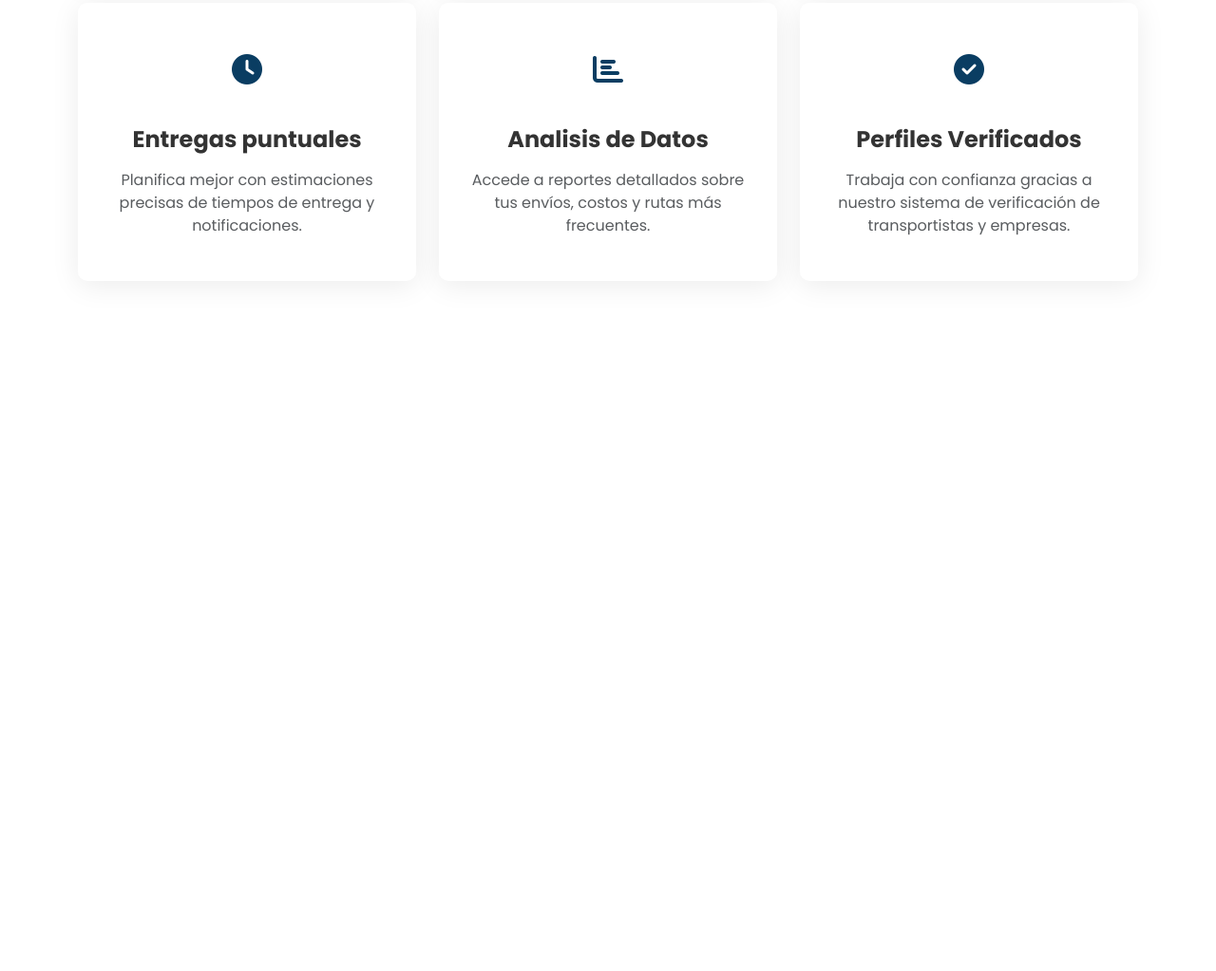
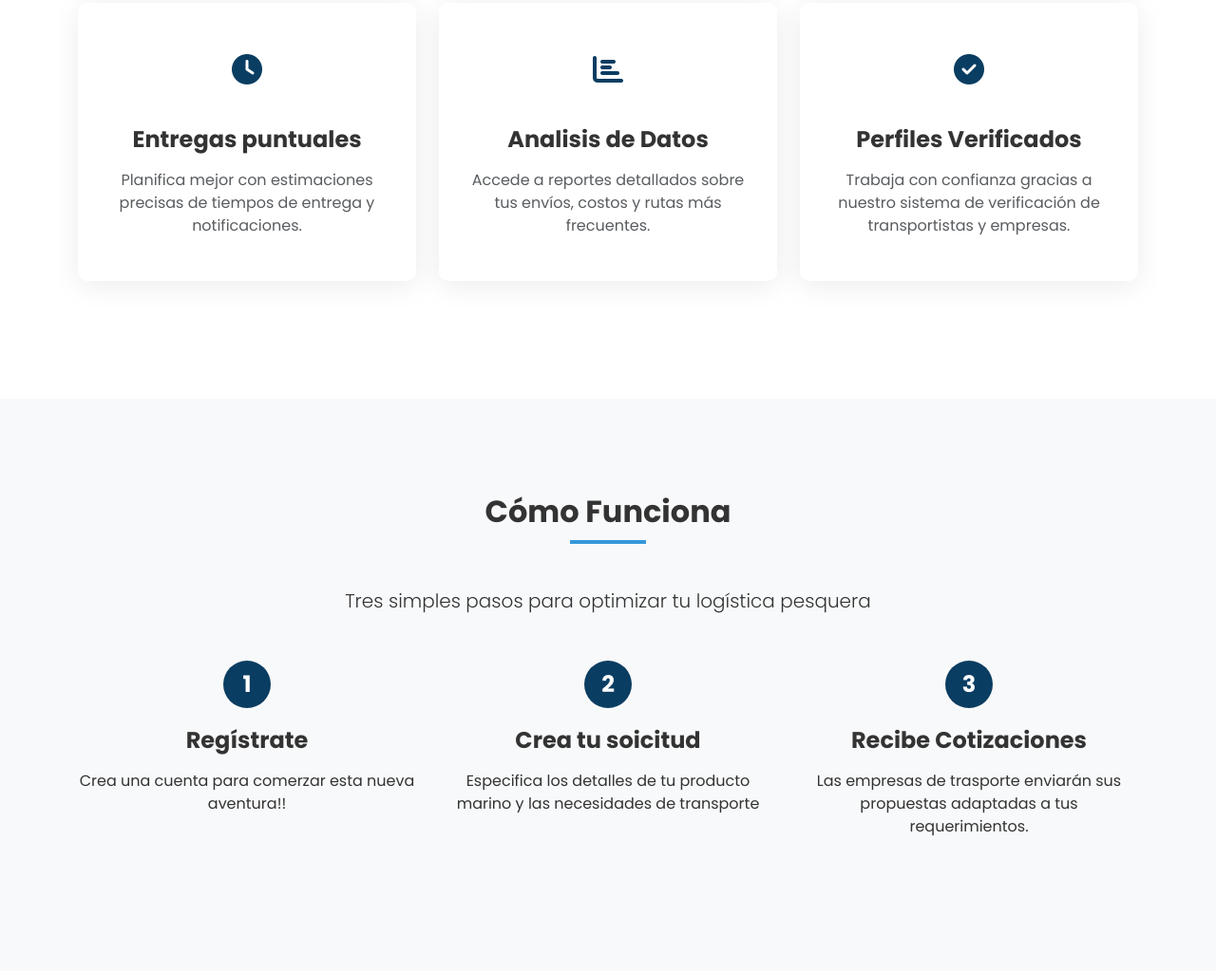
Before and after one commit to 1ASI0729-2510-4321-devvolution/PescaGo-LandingPage, a plain HTML site: page index.html in a window 1280 px wide. Shown: the part 1438-2461 px from the top of the page at 95% size. Before the commit the page ends 1858 px from the top, so only its background shows below. Drawn offline with nearby package versions, Linux system fonts and the light colour scheme.

Commit message:
feat: Adding the Works Section

```diff
--- a/index.html
+++ b/index.html
@@ -239,6 +239,46 @@
         </div>
       </div>
     </section>
+    <!-- How It Works Section -->
+    <section class="section steps" id="como-funciona">
+      <div class="container">
+        <div class="text-center mb-5">
+          <h2 class="section-title">Cómo Funciona</h2>
+          <p class="lead">
+            Tres simples pasos para optimizar tu logística pesquera
+          </p>
+        </div>
+        <div class="row">
+          <div class="col-md-4 mb-4" data-aos="fade-up" data-aos-delay="100">
+            <div class="text-center">
+              <div class="step-number mx-auto">1</div>
+              <h4 class="mb-3">Regístrate</h4>
+              <p>Crea una cuenta para comerzar esta nueva aventura!!</p>
+            </div>
+          </div>
+          <div class="col-md-4 mb-4" data-aos="fade-up" data-aos-delay="20">
+            <div class="text-center">
+              <div class="step-number mx-auto">2</div>
+              <h4 class="mb-3">Crea tu soicitud</h4>
+              <p>
+                Especifica los detalles de tu producto marino y las necesidades
+                de transporte
+              </p>
+            </div>
+          </div>
+          <div class="col-md-4 mb-4" data-aos="fade-up" data-aos-delay="300">
+            <div class="text-center">
+              <div class="step-number mx-auto">3</div>
+              <h4 class="mb-3">Recibe Cotizaciones</h4>
+              <p>
+                Las empresas de trasporte enviarán sus propuestas adaptadas a
+                tus requerimientos.
+              </p>
+            </div>
+          </div>
+        </div>
+      </div>
+    </section>
     <!-- Bootstrap and AOS Scripts, Custom JS -->
     <script src="https://cdn.jsdelivr.net/npm/bootstrap@5.3.0/dist/js/bootstrap.bundle.min.js"></script>
     <script src="https://cdn.jsdelivr.net/npm/aos@2.3.4/dist/aos.js"></script>
```
